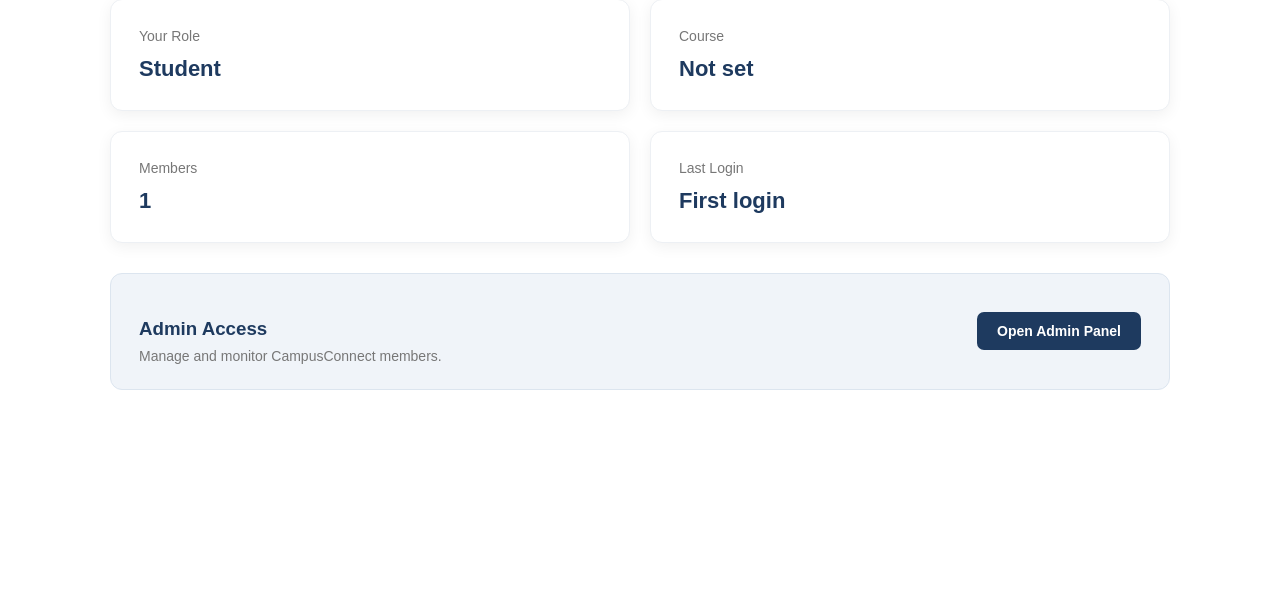
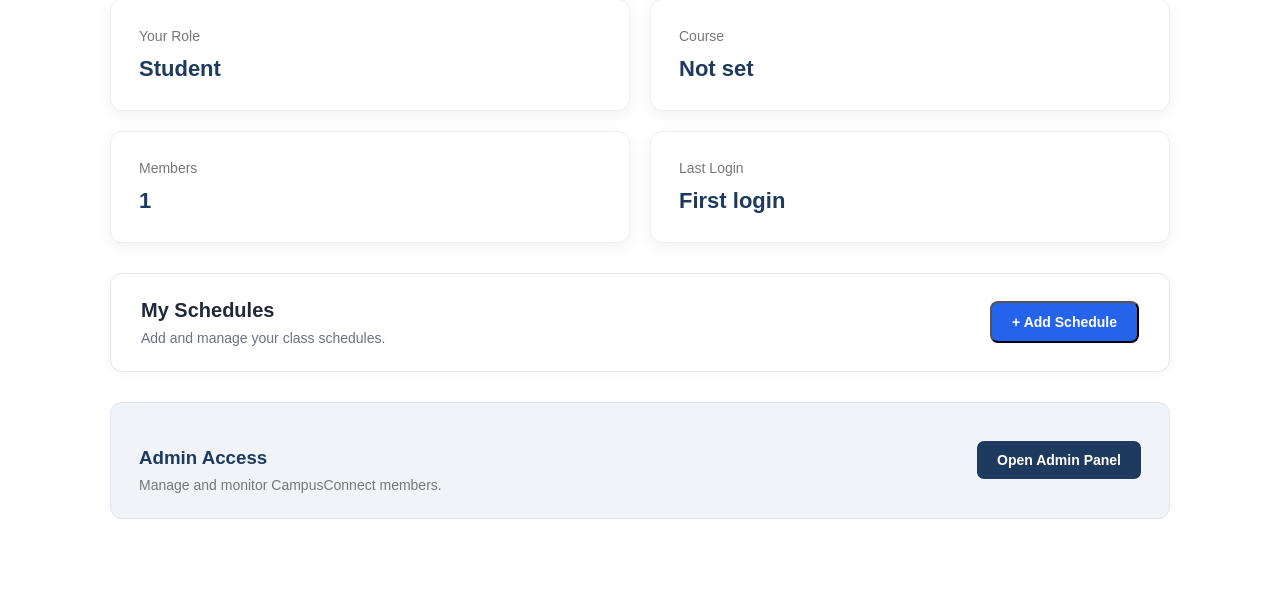
Before and after one commit to raymundoalcontin/CITNav-Alcontin-Raymundo-G5, a Django app: page /dashboard/ in a window 1280 px wide. Shown: the part 278-882 px from the top of the page. Before the commit the page ends 668 px from the top, so only its background shows below. Run offline with Django 5.2, Linux system fonts and the light colour scheme; the visitor is signed in with stand-in values (Sample User, id 1); data comes from the database, SQL or seed files in the repository.

Commit message:
feat: added a schedule button on the dashboard

```diff
--- a/ALCONTIN_PROJECT_IM2/settings.py
+++ b/ALCONTIN_PROJECT_IM2/settings.py
@@ -45,7 +45,9 @@ INSTALLED_APPS = [
     'django.contrib.staticfiles',
     "accounts",
     "dashboard",
-    "userProfile"
+    "userProfile",
+    "schedules",
+    "rest_framework",
 ]
 
 MIDDLEWARE = [
--- a/static/css/dashboard/home.css
+++ b/static/css/dashboard/home.css
@@ -143,3 +143,63 @@
         align-items: flex-start;
     }
 }
+
+
+/* Schedule Section */
+.schedule-section {
+    display: flex;
+    justify-content: space-between;
+    align-items: center;
+    gap: 20px;
+    margin-top: 30px;
+    padding: 25px 30px;
+    background-color: #ffffff;
+    border: 1px solid #e5e7eb;
+    border-radius: 12px;
+    box-shadow: 0 2px 8px rgba(0, 0, 0, 0.04);
+}
+
+.schedule-section h3 {
+    margin: 0 0 8px;
+    color: #1f2937;
+    font-size: 20px;
+}
+
+.schedule-section p {
+    margin: 0;
+    color: #6b7280;
+    font-size: 14px;
+}
+
+/* Add Schedule Button */
+.schedule-button {
+    display: inline-block;
+    padding: 11px 20px;
+    background-color: #2563eb;
+    color: #ffffff;
+    text-decoration: none;
+    font-size: 14px;
+    font-weight: 600;
+    border-radius: 8px;
+    transition: background-color 0.2s ease, transform 0.2s ease;
+    white-space: nowrap;
+}
+
+.schedule-button:hover {
+    background-color: #1d4ed8;
+    transform: translateY(-2px);
+}
+
+/* Responsive Design */
+@media (max-width: 600px) {
+    .schedule-section {
+        flex-direction: column;
+        align-items: flex-start;
+    }
+
+    .schedule-button {
+        width: 100%;
+        text-align: center;
+        box-sizing: border-box;
+    }
+}
--- a/templates/dashboard/home.html
+++ b/templates/dashboard/home.html
@@ -46,6 +46,19 @@
 
     </div>
 
+    <div class="schedule-section">
+    <div>
+        <h3>My Schedules</h3>
+        <p>Add and manage your class schedules.</p>
+    </div>
+
+    <button type="button" class="schedule-button">
+        + Add Schedule
+    </button>
+    </div>
+
+
+
     {% if is_admin %}
         <div class="admin-section">
             <div>
```
